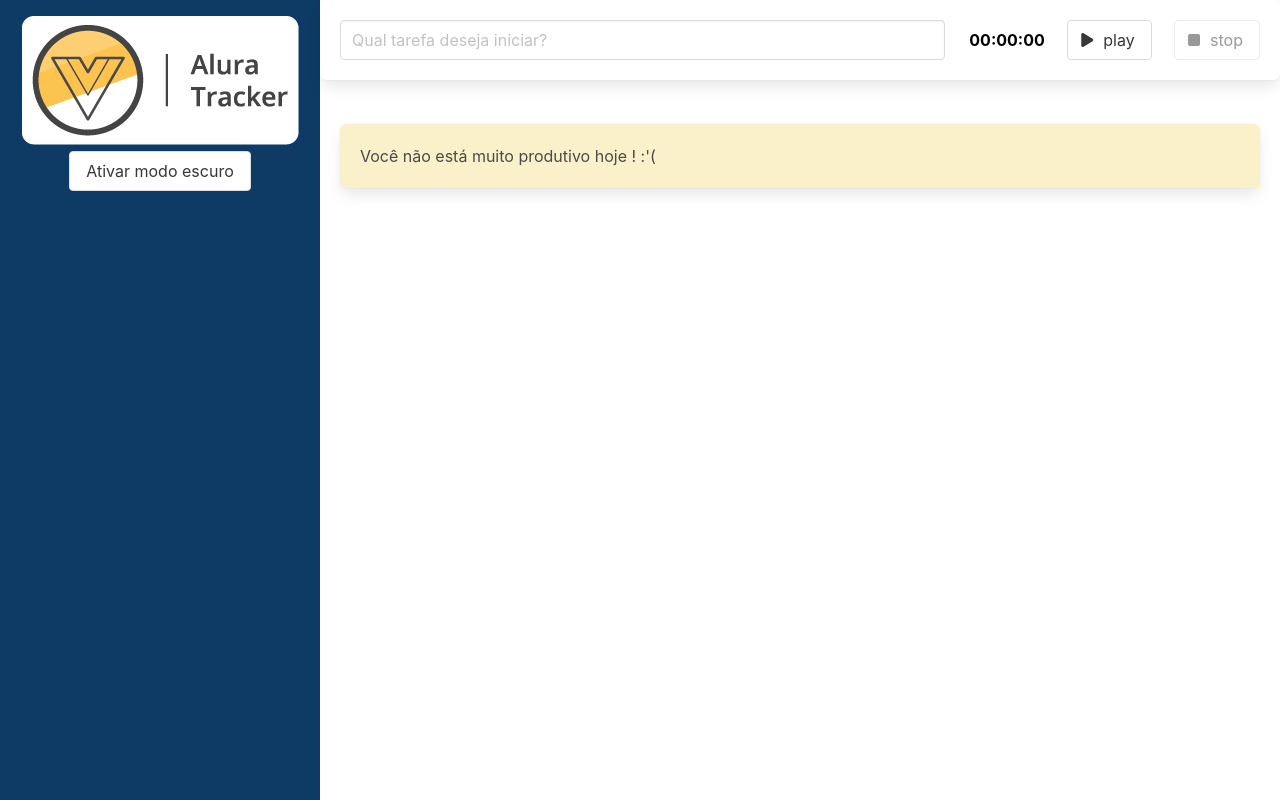
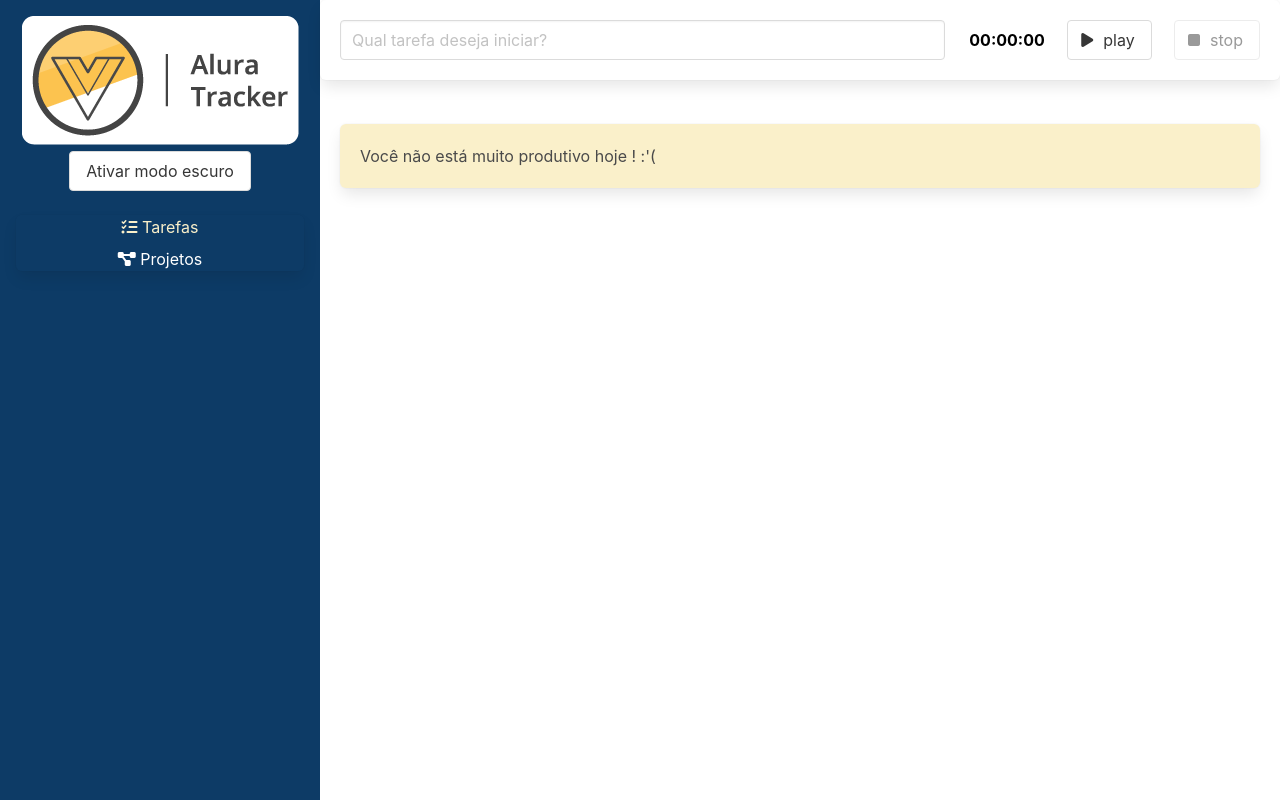
Before and after one commit to pedrojose06/AluraTracker, a Vue app: page /#/ in a window 1280 px wide. Built offline with nearby package versions, Linux system fonts and the light colour scheme.

Commit message:
c02a01at06

```diff
--- /dev/null
+++ b/src/Interfaces/IProjeto.ts
@@ -0,0 +1,4 @@
+export default interface IProjeto {
+    id: string;
+    nome: string;
+}
--- a/src/components/BarraLateral.vue
+++ b/src/components/BarraLateral.vue
@@ -7,6 +7,22 @@
 			/>
 			<button class="button" @click="alterarTema">{{textoDoBotao}}</button>
 		</h1>
+		<nav class="panel mt-5">
+			<ul>
+				<li>
+					<router-link to="/" class="link">
+						<i class="fas fa-tasks"></i>
+						Tarefas
+					</router-link>
+				</li>
+				<li>
+					<router-link to="projetos" class="link">
+						<i class="fas fa-project-diagram"></i>
+						Projetos
+					</router-link>
+				</li>
+			</ul>
+		</nav>
 	</header>
 </template>
 
@@ -49,4 +65,16 @@
 			height: auto;
 		}
 	}
+	.panel li{
+		margin:8px 0;
+	}
+	.link{
+		color:#fff;
+	}
+	.link:hover{
+		color: #faf0ca;
+	}
+	.link.router-link-active{
+		color:#faf0ca;
+	}
 </style>
--- a/src/roteador/index.ts
+++ b/src/roteador/index.ts
@@ -1,11 +1,17 @@
 import { createRouter, createWebHashHistory, RouteRecordRaw } from "vue-router"
 import Tarefas from '../views/Tarefas.vue'
+import ProjetosVue from '../views/Projetos.vue'
 
 const rotas: RouteRecordRaw[] = [
     {
         path: '/',
         name:'Tarefas',
         component: Tarefas
+    },
+    {
+        path: '/projetos',
+        name:'Projetos',
+        component: ProjetosVue
     }
 ]
 
--- /dev/null
+++ b/src/views/Projetos.vue
@@ -0,0 +1,76 @@
+<template>
+	<section>
+		<h1 class="title">
+			Projetos
+		</h1>
+		<form @submit.prevent="salvar">
+			<div class="field">
+				<label
+					for="nomedoProjeto"
+					class="labe"
+				>
+					Nome do Proejto
+				</label>
+				<input
+					type="text"
+					class="input"
+					v-model="nomeDoProjeto"
+					id="nomeDoProjeto"
+				>
+			</div>
+			<div class="field">
+				<button
+					class="button"
+					type="submit"
+				>
+					Salvar
+				</button>
+			</div>
+		</form>
+		<table class="table is-fullwidth">
+			<thead>
+				<tr>
+					<th>ID</th>
+					<th>Nome</th>
+				</tr>
+			</thead>
+			<tbody>
+				<tr v-for="projeto in projetos" :key="projeto.id">
+					<td>{{ projeto.id }}</td>
+					<td>{{ projeto.nome }}</td>
+				</tr>
+			</tbody>
+		</table>
+	</section>
+</template>
+
+<script lang="ts">
+	import { defineComponent } from 'vue';
+	import IProjeto from '../Interfaces/IProjeto';
+
+	export default defineComponent({
+		name: 'ProjetosVue',
+		data() {
+			return {
+				nomeDoProjeto: '',
+				projetos: [] as IProjeto[]
+			}
+		},
+		methods: {
+			salvar() {
+				const projeto: IProjeto = {
+					nome: this.nomeDoProjeto,
+					id: new Date().toISOString()
+				}
+				this.projetos.push(projeto)
+				this.nomeDoProjeto = ''
+			}
+		}
+	})
+</script>
+
+<style scoped>
+	section {
+		padding: 1.25rem;
+	}
+</style>
--- a/src/views/Tarefas.vue
+++ b/src/views/Tarefas.vue
@@ -37,8 +37,8 @@
 				this.tarefas.push(tarefa);
 			},
 		},
-		computed:{
-			listaVazia() : boolean{
+		computed: {
+			listaVazia(): boolean {
 				return this.tarefas.length === 0;
 			}
 		},
```
Lines whose indentation alone changed are shown as unchanged.
